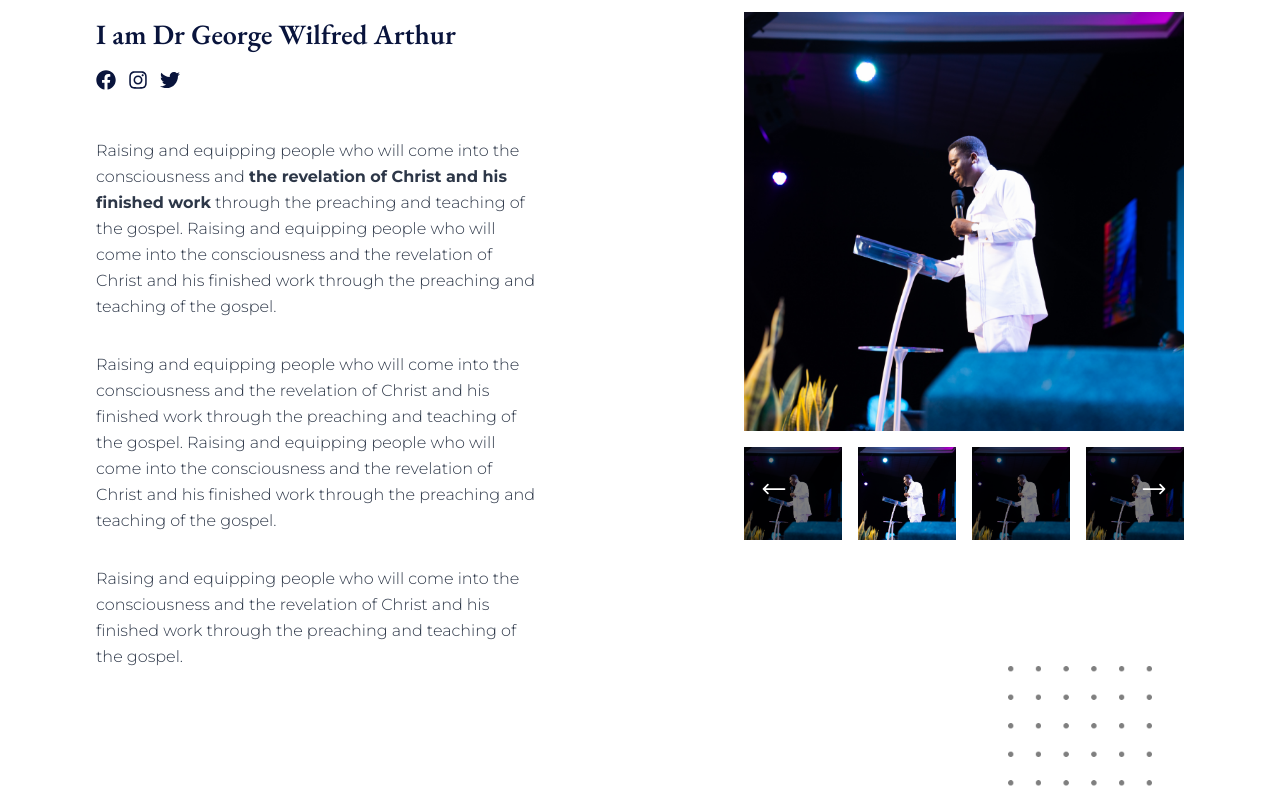
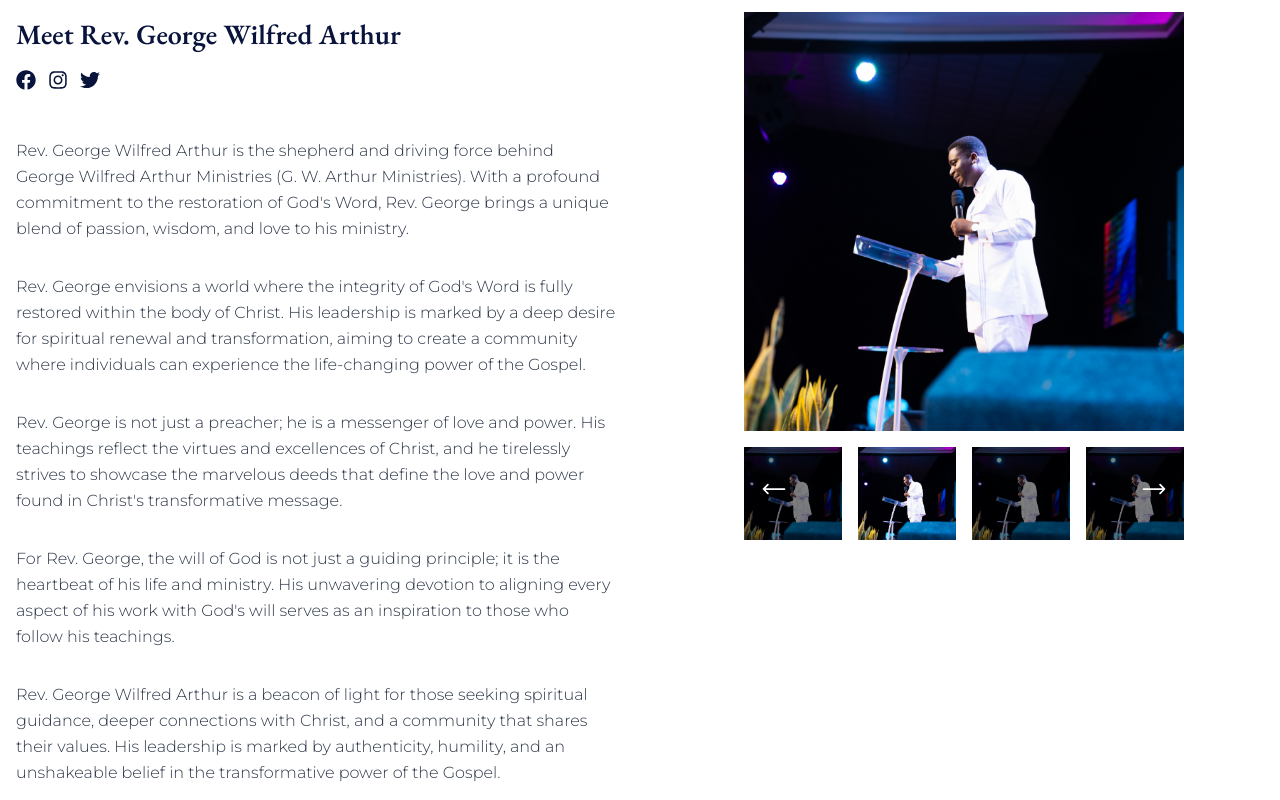
Before and after one commit to eakojo/dr-george, a Next.js app: page /biography in a window 1280 px wide. Shown: the part 760-1560 px from the top of the page. Built offline with nearby package versions, Linux system fonts and the light colour scheme.

Commit message:
added content

```diff
--- a/src/components/Biography/About.tsx
+++ b/src/components/Biography/About.tsx
@@ -15,8 +15,8 @@ const About: FC<IProp> = ({
   return (
     <Box py={{base: 12, md: 20}} px={{ base: 4, '2xl': 36 }} pos="relative">
         <Grid templateColumns={{base: 'repeat(1, 1fr)', xl: 'repeat(2, 1fr)'}} gap={{base: 4, xl: 12}}>
-            <GridItem px={{base: 4, lg: 20}} py={20}>
-                <Text color={"base.blue"} fontWeight={600} fontSize={28}>I am Dr George Wilfred Arthur</Text>
+            <GridItem px={{base: 4, lg: 0}} py={20}>
+                <Text color={"base.blue"} fontWeight={600} fontSize={28}>Meet Rev. George Wilfred Arthur</Text>
                 <Flex gap={3} mt={3}>
                     <Icon fontSize={20} as={FaFacebook} color={"base.blue"}/>
                     <Icon fontSize={20} as={FaInstagram} color={"base.blue"} />
@@ -24,9 +24,13 @@ const About: FC<IProp> = ({
                 </Flex>
 
                 <Box mt={12}>
-                    <Text fontFamily={"Montserrat"} mb={8}>Raising and equipping people who will come into the consciousness and <Text as="span" fontWeight={600}>the revelation of Christ and his finished work</Text> through the preaching and teaching of the gospel. Raising and equipping people who will come into the consciousness and the revelation of Christ and his finished work through the preaching and teaching of the gospel.</Text>
-                    <Text fontFamily={"Montserrat"} mb={8}>Raising and equipping people who will come into the consciousness and the revelation of Christ and his finished work through the preaching and teaching of the gospel.  Raising and equipping people who will come into the consciousness and the revelation of Christ and his finished work through the preaching and teaching of the gospel.</Text>
-                    <Text fontFamily={"Montserrat"} mb={8}>Raising and equipping people who will come into the consciousness and the revelation of Christ and his finished work through the preaching and teaching of the gospel.</Text>
+                    <Text fontFamily={"Montserrat"} mb={8}>Rev. George Wilfred Arthur is the shepherd and driving force behind George Wilfred Arthur Ministries (G. W. Arthur Ministries). With a profound commitment to the restoration of God&apos;s Word, Rev. George brings a unique blend of passion, wisdom, and love to his ministry.</Text>
+                    <Text fontFamily={"Montserrat"} mb={8}>Rev. George envisions a world where the integrity of God&apos;s Word is fully restored within the body of Christ. His leadership is marked by a deep desire for spiritual renewal and transformation, aiming to create a community where individuals can experience the life-changing power of the Gospel.</Text>
+                    <Text fontFamily={"Montserrat"} mb={8}>Rev. George is not just a preacher; he is a messenger of love and power. His teachings reflect the virtues and excellences of Christ, and he tirelessly strives to showcase the marvelous deeds that define the love and power found in Christ&apos;s transformative message.</Text>
+                    <Text fontFamily={"Montserrat"} mb={8}>For Rev. George, the will of God is not just a guiding principle; it is the heartbeat of his life and ministry. His unwavering devotion to aligning every aspect of his work with God&apos;s will serves as an inspiration to those who follow his teachings.</Text>
+                    <Text fontFamily={"Montserrat"} mb={8}>Rev. George Wilfred Arthur is a beacon of light for those seeking spiritual guidance, deeper connections with Christ, and a community that shares their values. His leadership is marked by authenticity, humility, and an unshakeable belief in the transformative power of the Gospel.</Text>
+                    <Text fontFamily={"Montserrat"} mb={8}>Whether you are a long-time follower or just discovering Rev. George Wilfred Arthur, we invite you to join him on this transformative journey. Explore the richness of God&apos;s Word, experience His love and power, and discover the fulfillment of your divine inheritance in Christ under the ministry of Rev. George Wilfred Arthur.</Text>
+
                 </Box>
             </GridItem>
             <GridItem px={{base: 4, md: 20}} py={{base: 4, md: 20}}>
--- a/src/components/Blocks/Hero/homeHero.tsx
+++ b/src/components/Blocks/Hero/homeHero.tsx
@@ -25,6 +25,7 @@ const HeroDesktop: NextPage = () => {
     };
 
     fetchData();
+  // eslint-disable-next-line react-hooks/exhaustive-deps
   }, []);
 
   return (
--- a/src/components/Home/AskDrGeorge.tsx
+++ b/src/components/Home/AskDrGeorge.tsx
@@ -11,10 +11,10 @@ const AskDrGeorge: FC = () => {
         px={{ base: 4, '2xl': 36 }}
         pos={"relative"}
     >
-       <Text color={"base.blue"} fontWeight={"bold"} fontSize={{base: 24, md: 40}} textAlign={"center"}>Ask Dr. George</Text>
+       <Text color={"base.blue"} fontWeight={"bold"} fontSize={{base: 24, md: 40}} textAlign={"center"}>Got Burning Questions?</Text>
        <Flex direction={"column"} justify={'center'} align={"center"}>
             <Text textAlign={"center"} w={{base: "auto", md: 124}} fontSize={{base: 10, sm: 14, md: 16}} mt={{base: 4, md: 12}} color={"base.blue"} fontFamily={"Montserrat"}>
-                Raising and equipping people who will come into the consciousness and the revelation of Christ and his finished work through the preaching and teaching of the gospel.
+              We&apos;ve Got the Answers! Fire away using the form below. Whether it&apos;s a prayer request or just a friendly shout-out, we&apos;re here for you! Your connection is what makes the journey exciting.
             </Text>
         </Flex>
 
--- a/src/components/Home/AudioMessages.tsx
+++ b/src/components/Home/AudioMessages.tsx
@@ -13,7 +13,7 @@ const Ministry: FC = () => {
         <Text color={"white"} fontWeight={"bold"} fontSize={24} textAlign={"center"}>Listen to the latest Audio Messages</Text>
         <Flex direction={"column"} justify={'center'} align={"center"}>
             <Text textAlign={"center"} w={{base: "auto", md: 124}}  fontSize={{base: 12, sm: 14, md: 16}} mt={12} color={"white"} fontFamily={"Montserrat"}>
-                Raising and equipping people who will come into the consciousness and the revelation of Christ and his finished work through the preaching and teaching of the gospel.
+                Get ready to hit play on audio messages from Rev. George Wilfred Arthur. It&apos;s not just a listen; it&apos;s a spiritual experience. Join the uplifting journey, and let the power of God&apos;s words change your soul.
             </Text>
         </Flex>
 
@@ -46,7 +46,7 @@ const Ministry: FC = () => {
             </Flex>
         </Box>
         <Flex justify={"center"}>
-            <CustomButton mt={{base: 8, md: 24}} w={48} title='View More' bgColor={"white"} rounded="none" fontSize={16} color="black" fontFamily="Garamond" />
+            <CustomButton mt={{base: 8, md: 24}} w={48} title='Start Listening' bgColor={"white"} rounded="none" fontSize={16} color="black" fontFamily="Garamond" />
         </Flex>
     </Box>
   )
--- a/src/components/Home/Latest.tsx
+++ b/src/components/Home/Latest.tsx
@@ -11,12 +11,12 @@ const Message: FC = () => {
         py={20}
         px={{ base: 4, '2xl': 36 }}
     >
-        <Text color={"base.blue"} fontWeight={"bold"} fontSize={24} textAlign={"center"}>Get the latest Video Message</Text>
+        <Text color={"base.blue"} fontWeight={"bold"} fontSize={24} textAlign={"center"}>Watch the latest Video Messages</Text>
         <Flex direction={"column"} justify={'center'} align={"center"}>
             <Text fontSize={{base: 12, sm: 14, md: 16}} textAlign={"center"} w={{base: "auto", md: 124}} mt={{base: 5, md: 12}} color={"base.blue"} fontFamily={"Montserrat"}>
-                Raising and equipping people who will come into the consciousness and the revelation of Christ and his finished work through the preaching and teaching of the gospel.
+                Watch videos that will help you become more like Christ in every way. These messages are guides, showing you how to grow spiritually and attain the full measure and stature of Christ.
             </Text>
-            <CustomButton mt={8} w={48} title='View More' bgColor={"base.gold"} rounded="none" fontSize={16} color="black" fontFamily="Garamond" />
+            <CustomButton mt={8} w={48} title='Start listening' bgColor={"base.gold"} rounded="none" fontSize={16} color="black" fontFamily="Garamond" />
         </Flex>
 
         <Flex justify={"center"} pos={"relative"}>
--- a/src/components/Home/Social.tsx
+++ b/src/components/Home/Social.tsx
@@ -31,9 +31,9 @@ const Ministry: FC = () => {
             </GridItem>
             <GridItem colSpan={{base: 1, md: 3}}>
                 <Flex direction={"column"} justify={"center"} lineHeight={1.2} h="100%" py={{base: 12, md: 20, lg: 0}} px={{base: 0, md: 24, lg: 0}}>
-                    <Text textAlign={{base: "center", lg: "left"}} color={"base.blue"} fontWeight={"bold"} fontSize={{base: 24, md: 40}}>Follow Dr. George on social media</Text>
+                    <Text textAlign={{base: "center", lg: "left"}} color={"base.blue"} fontWeight={"bold"} fontSize={{base: 24, md: 40}}>Connect to God&apos;s Work! </Text>
                     <Text textAlign={{base: "center", lg: "left"}}  mt={8} color={"base.blue"} fontFamily={"Montserrat"} fontSize={{base: 12, sm: 14, md: 16}}>
-                        Raising and equipping people who will come into the consciousness and the revelation of Christ and his finished work through the preaching and teaching of the gospel.
+                        Follow Rev. George on Facebook, Instagram, and Twitter. Together, we’ll build a community for growing into the consciousness of Christ and his finished work.
                     </Text>
                     <Flex justify={{base: "center", lg: 'flex-start'}}>
                         <Flex mt={6} gap={{base: 4, md: 10}}>
```
